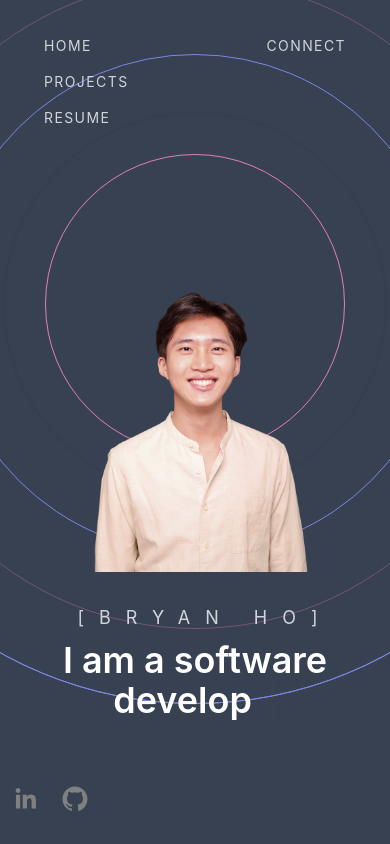
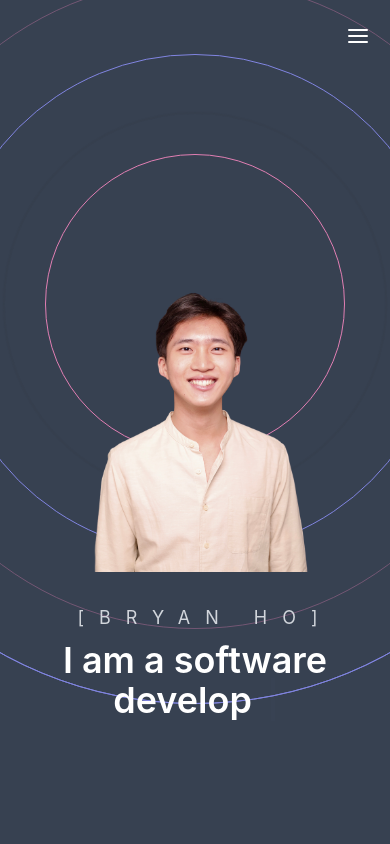
Before and after one commit to bryanhce/portfolio-website, a Next.js app: page / in a window 390 px wide. Built offline with nearby package versions, Linux system fonts and the light colour scheme.

Commit message:
feat: mobile view add hamburger icon for header

```diff
--- a/components/ContactMe.tsx
+++ b/components/ContactMe.tsx
@@ -83,7 +83,7 @@ function ContactMe({ isFormal }: ContactMeProps) {
         Connect
       </h3>
 
-      <div className="flex flex-col space-y-12">
+      <div className="flex flex-col space-y-1 md:space-y-12">
         <h4 className="text-4xl font-semibold md:text-center mb-[60px] md:mt-16">
           <span className="decoration-[#8185E1]/50 underline">
             Let&apos;s chat!
--- a/components/Header.tsx
+++ b/components/Header.tsx
@@ -1,15 +1,25 @@
-import { useEffect } from "react";
+import { useEffect, useState } from "react";
 import { useRouter } from "next/router";
-import { motion } from "framer-motion";
+import { AnimatePresence, motion } from "framer-motion";
 import Link from "next/link";
 import HeaderButton from "./UIElements/HeaderButton";
+import { FiMenu, FiX } from "react-icons/fi";
 
 type HeaderProps = {
   isHeaderSticky: boolean;
 };
 
+const homeText = "home";
+const projectText = "projects";
+const aboutText = "about";
+const resumeText = "resume";
+const connectText = "connect";
+const linkedInText = "linkedin";
+const githubText = "github";
+
 export default function Header({ isHeaderSticky }: HeaderProps) {
   const router = useRouter();
+  const [isMobileMenuOpen, setIsMobileMenuOpen] = useState(false);
 
   useEffect(() => {
     const sectionPath = router.asPath.split("#")[1];
@@ -20,6 +30,39 @@ export default function Header({ isHeaderSticky }: HeaderProps) {
       }
     }
   }, [router.asPath]);
+
+  const navigationLinks = (
+    <>
+      <Link href="/" onClick={() => setIsMobileMenuOpen(false)}>
+        <HeaderButton text={homeText} fontSize="text-lg" />
+      </Link>
+      <Link href="/ProjectPage" onClick={() => setIsMobileMenuOpen(false)}>
+        <HeaderButton text={projectText} fontSize="text-lg" />
+      </Link>
+      <Link href="/#about" onClick={() => setIsMobileMenuOpen(false)}>
+        <HeaderButton text={aboutText} fontSize="text-lg" />
+      </Link>
+      <Link href="/ResumePage" onClick={() => setIsMobileMenuOpen(false)}>
+        <HeaderButton text={resumeText} fontSize="text-lg" />
+      </Link>
+      <Link href="/#contact" onClick={() => setIsMobileMenuOpen(false)}>
+        <HeaderButton text={connectText} fontSize="text-lg" />
+      </Link>
+      <hr />
+      <Link
+        href="https://www.linkedin.com/in/bryanhce/"
+        onClick={() => setIsMobileMenuOpen(false)}
+      >
+        <HeaderButton text={linkedInText} fontSize="text-lg" />
+      </Link>
+      <Link
+        href="https://github.com/bryanhce"
+        onClick={() => setIsMobileMenuOpen(false)}
+      >
+        <HeaderButton text={githubText} fontSize="text-lg" />
+      </Link>
+    </>
+  );
 
   return (
     <header
@@ -44,18 +87,18 @@ export default function Header({ isHeaderSticky }: HeaderProps) {
         }}
         className="flex flex-row items-center"
       >
-        <div className="pt-1">
+        <div className="pt-1 hidden md:inline">
           <Link href="/">
-            <HeaderButton text="Home" />
+            <HeaderButton text={homeText} />
           </Link>
           <Link href="/ProjectPage">
-            <HeaderButton text="Projects" />
+            <HeaderButton text={projectText} />
           </Link>
-          <Link href="/#about" className="hidden md:inline">
-            <HeaderButton text="About" />
+          <Link href="/#about">
+            <HeaderButton text={projectText} />
           </Link>
           <Link href="/ResumePage">
-            <HeaderButton text="Resume" />
+            <HeaderButton text={resumeText} />
           </Link>
         </div>
       </motion.div>
@@ -74,12 +117,72 @@ export default function Header({ isHeaderSticky }: HeaderProps) {
         transition={{
           duration: 1.5,
         }}
-        className="flex flex-row items-center text-gray-300 cursor-pointer pt-1"
+        className="md:flex flex-row items-center text-gray-300 cursor-pointer pt-1 hidden"
       >
         <Link href="/#contact">
-          <HeaderButton text="Connect" />
+          <HeaderButton text={connectText} />
         </Link>
       </motion.div>
+
+      <div className="md:hidden">
+        <FiMenu
+          size={24}
+          onClick={() => setIsMobileMenuOpen(true)}
+          className="cursor-pointer"
+        />
+      </div>
+
+      {/* side menu */}
+      <AnimatePresence>
+        {isMobileMenuOpen && (
+          <motion.div
+            className="fixed inset-0 flex z-[23]"
+            initial={{ opacity: 0 }}
+            animate={{ opacity: 1, transition: { duration: 0.3 } }}
+            exit={{ opacity: 0, transition: { duration: 0.3 } }}
+          >
+            {/* Sidebar */}
+            <motion.div
+              className="w-64 bg-[#8185E1] p-4 shadow-lg"
+              initial={{ x: "-100%" }}
+              animate={{
+                x: 0,
+                transition: { type: "tween", duration: 0.5, ease: "easeOut" },
+              }}
+              exit={{
+                x: "-100%",
+                transition: { type: "tween", duration: 0.5, ease: "easeIn" },
+              }}
+            >
+              <div className="flex justify-end">
+                <FiX
+                  size={24}
+                  onClick={() => setIsMobileMenuOpen(false)}
+                  className="cursor-pointer"
+                />
+              </div>
+              <nav className="mt-4 flex flex-col space-y-4">
+                {navigationLinks}
+              </nav>
+            </motion.div>
+
+            {/* backdrop */}
+            <motion.div
+              initial={{ x: "100%" }}
+              animate={{
+                x: 0,
+                transition: { type: "tween", duration: 0.5, ease: "easeOut" },
+              }}
+              exit={{
+                x: "100%",
+                transition: { type: "tween", duration: 0.5, ease: "easeIn" },
+              }}
+              className="flex-grow bg-black opacity-50"
+              onClick={() => setIsMobileMenuOpen(false)}
+            ></motion.div>
+          </motion.div>
+        )}
+      </AnimatePresence>
     </header>
   );
 }
--- a/components/Index/Hero.tsx
+++ b/components/Index/Hero.tsx
@@ -27,7 +27,7 @@ export default function Hero() {
         src={profilePicture}
         alt="profile picture"
       />
-      <div className="z-20 h-10">
+      <div className="z-10 md:z-20 h-10">
         <h2 className="text-lg uppercase text-gray-300 pl-5 pb-2 tracking-[15px]">
           [Bryan Ho]
         </h2>
--- a/components/UIElements/HeaderButton.tsx
+++ b/components/UIElements/HeaderButton.tsx
@@ -1,13 +1,17 @@
 interface HeaderButtonProps {
   text: string;
+  fontSize?: string;
 }
 
-export default function HeaderButton({ text }: HeaderButtonProps) {
+export default function HeaderButton({
+  text,
+  fontSize = "text-sm",
+}: HeaderButtonProps) {
   return (
     <button
-      className="px-6 py-2 border border-[#242424] rounded-full
-      border-none uppercase text-sm tracking-widest text-gray-300
-      transition-all hover:border-[#8185E1] hover:text-[#E17FB3]"
+      className={`px-6 py-2 border border-[#242424] rounded-full
+      border-none uppercase tracking-widest text-gray-300
+      transition-all hover:border-[#8185E1] hover:text-[#E17FB3] ${fontSize}`}
     >
       {text}
     </button>
--- a/package.json
+++ b/package.json
@@ -1,6 +1,6 @@
 {
   "name": "portfolio",
-  "version": "0.1.0",
+  "version": "1.0.0",
   "private": true,
   "scripts": {
     "dev": "next dev",
--- a/pages/index.tsx
+++ b/pages/index.tsx
@@ -30,7 +30,7 @@ export default function Home() {
         <ContactMe isFormal={true} />
       </section>
 
-      <Footer />
+      <Footer isVisibleOnMobile={false} />
     </div>
   );
 }
```
